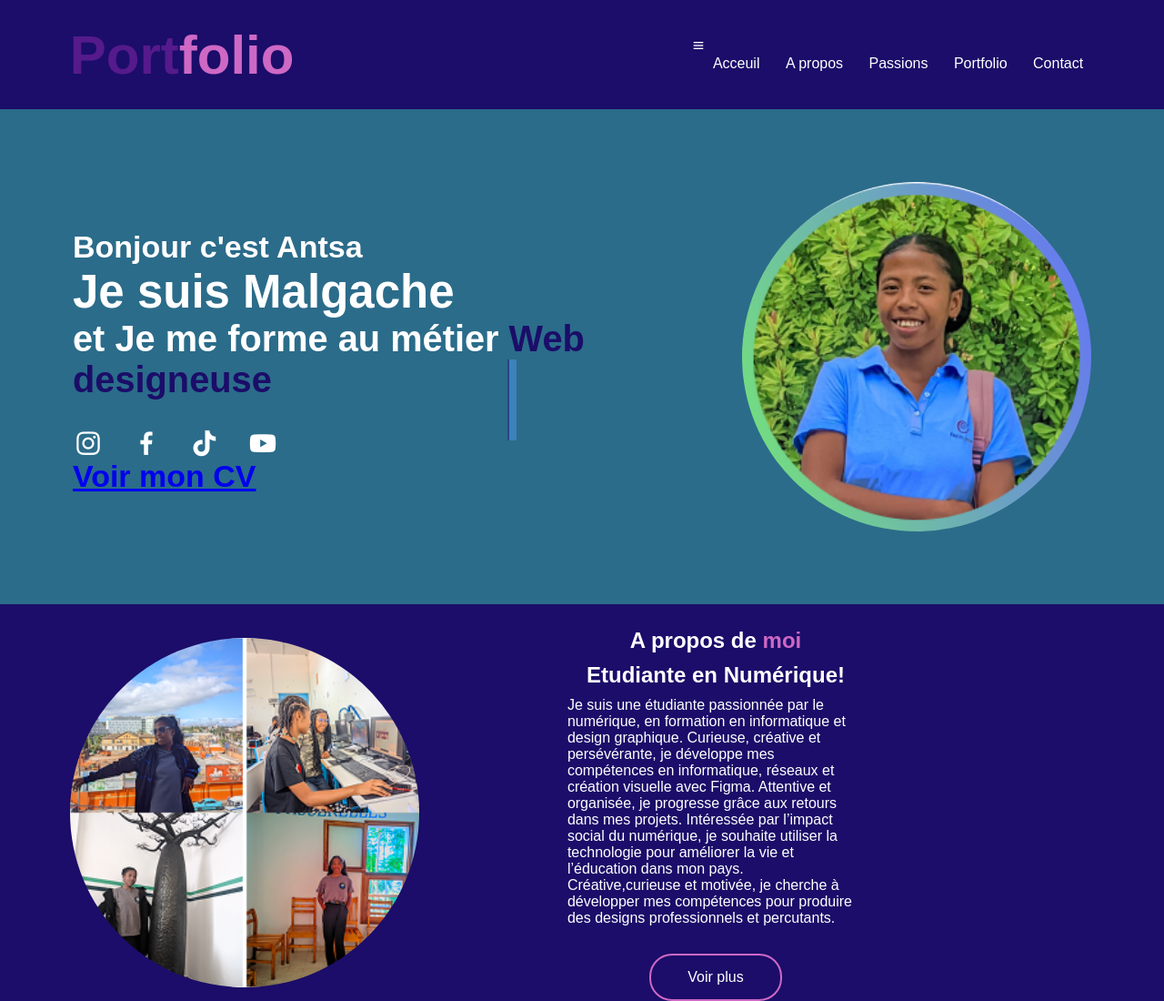
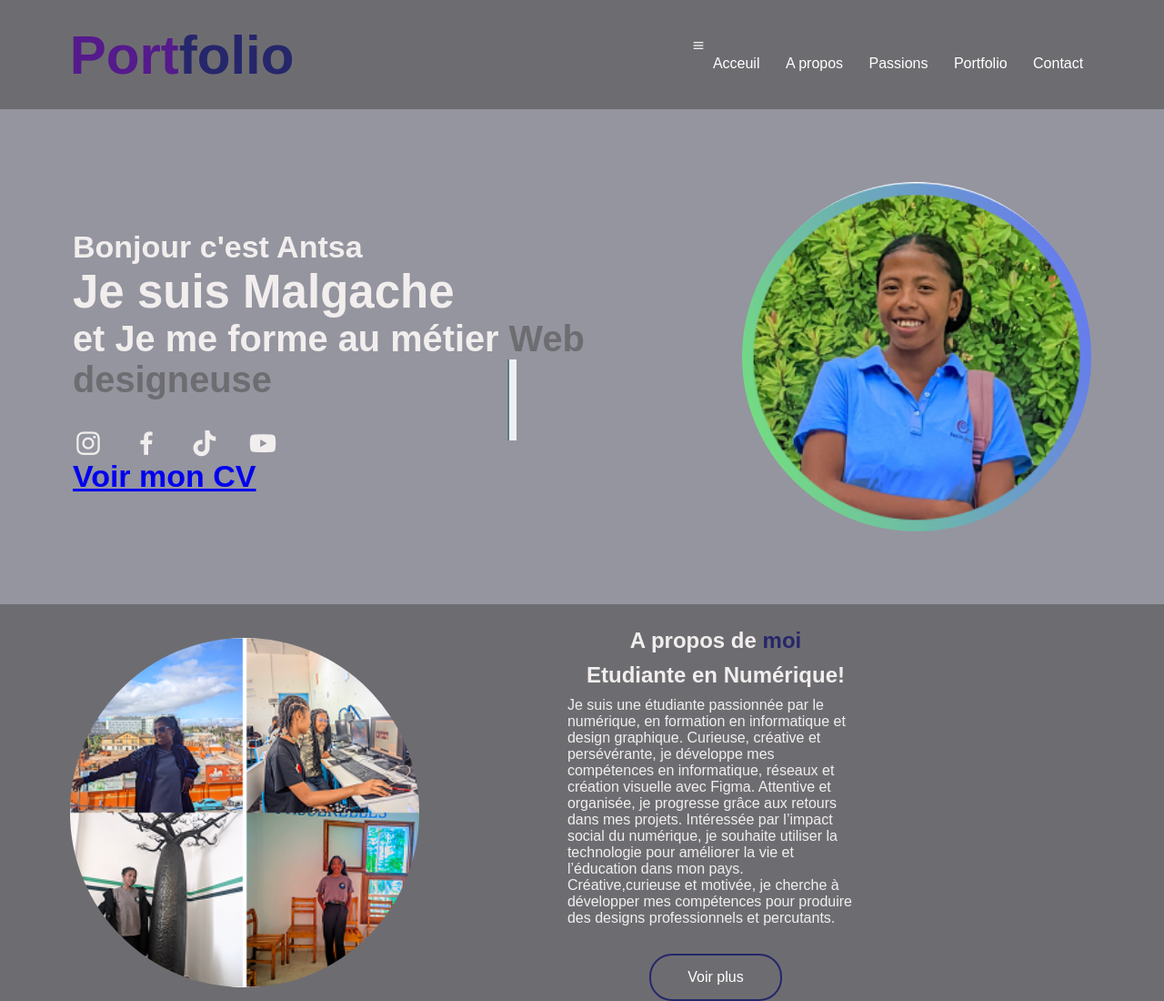
Before and after one commit to Antsa-del/Portfolio-Antsa, a plain HTML site: page index.html in a window 1280 px wide. Shown: the top 1100 px of the page at 91% size. Drawn offline with nearby package versions, Linux system fonts and the light colour scheme.

Commit message:
Premier commit

```diff
--- a/style.css
+++ b/style.css
@@ -6,13 +6,13 @@
     scroll-behavior: smooth;
 }
 :root {
-    --bg--color: #2b6c8a;
-    --second-color:#1b0d69;
-    --pink-color: #ce68c5;
+    --bg--color: #94959f;
+    --second-color:#6d6d71;
+    --pink-color: #26266b;
 }
 body {
     background: var(--bg--color);
-    color: #fff;
+    color: #f2eeee;
 }
 section {
     padding: 2% 6%;
@@ -333,7 +333,7 @@ textarea {
 
 .header-content span:after {
     content: '';
-    background-color: #3d82bb;
+    background-color: #ecf0f3;
     position: absolute;
     width: calc(100% + 8px) ;
     height: 100%;
```
Also changed, not shown: index.html (renamed from portfolio.html).
